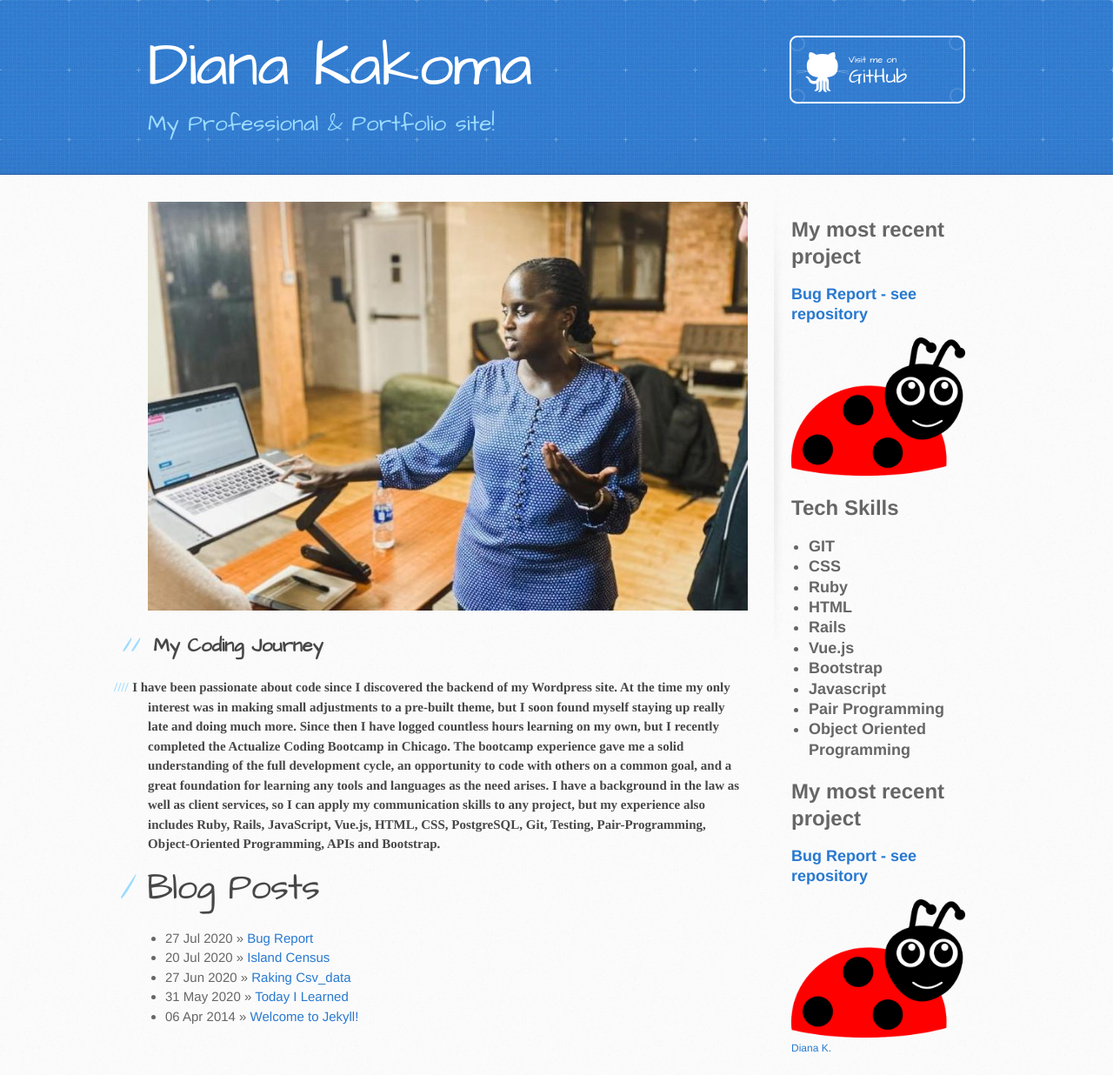
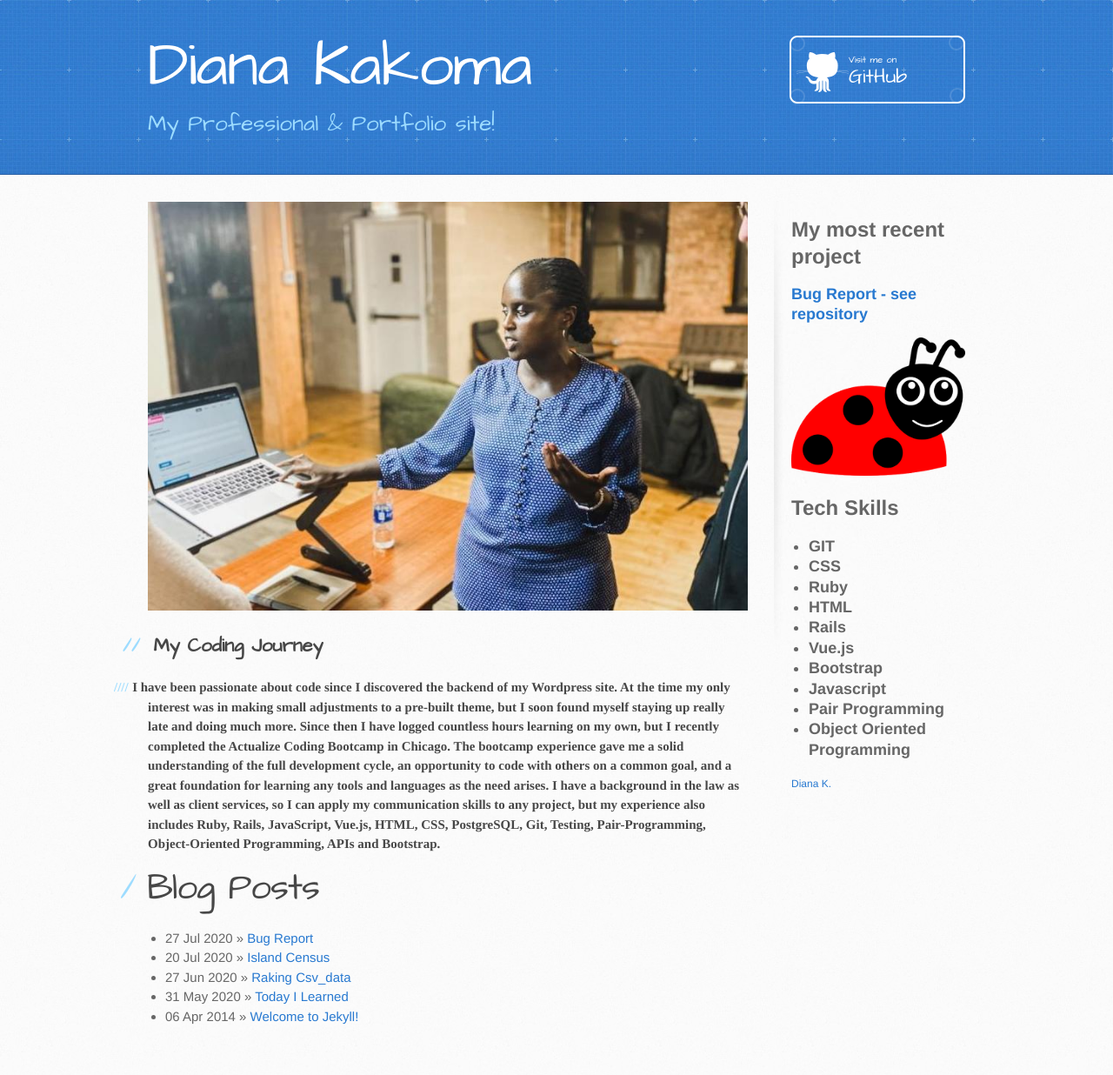
Before and after one commit to dianakakoma/dianakakoma.github.io, a Jekyll site: the page built from index.html, in a window 1280 px wide. Shown: the whole page at 87% size. Built offline with Jekyll 4.4.1, drawn with Linux system fonts in a browser that asks for light colours; comment, search, counter and statistics services are not loaded.

Commit message:
Update default.html

```diff
--- a/_layouts/default.html
+++ b/_layouts/default.html
@@ -56,9 +56,6 @@
 
             </ul>
           </h2>
-          <h1>My most recent project</h1>
-          <h2> <a href="https://github.com/dianakakoma/bug_report_be">Bug Report - see repository</a> </h2>
-          <a href="https://github.com/dianakakoma/bug_report_be"> <img src="/images/happy-ladybug.png" width="100%" height="auto"> </a>
 
 
           <!-- LinkedIn Badge -->
```
